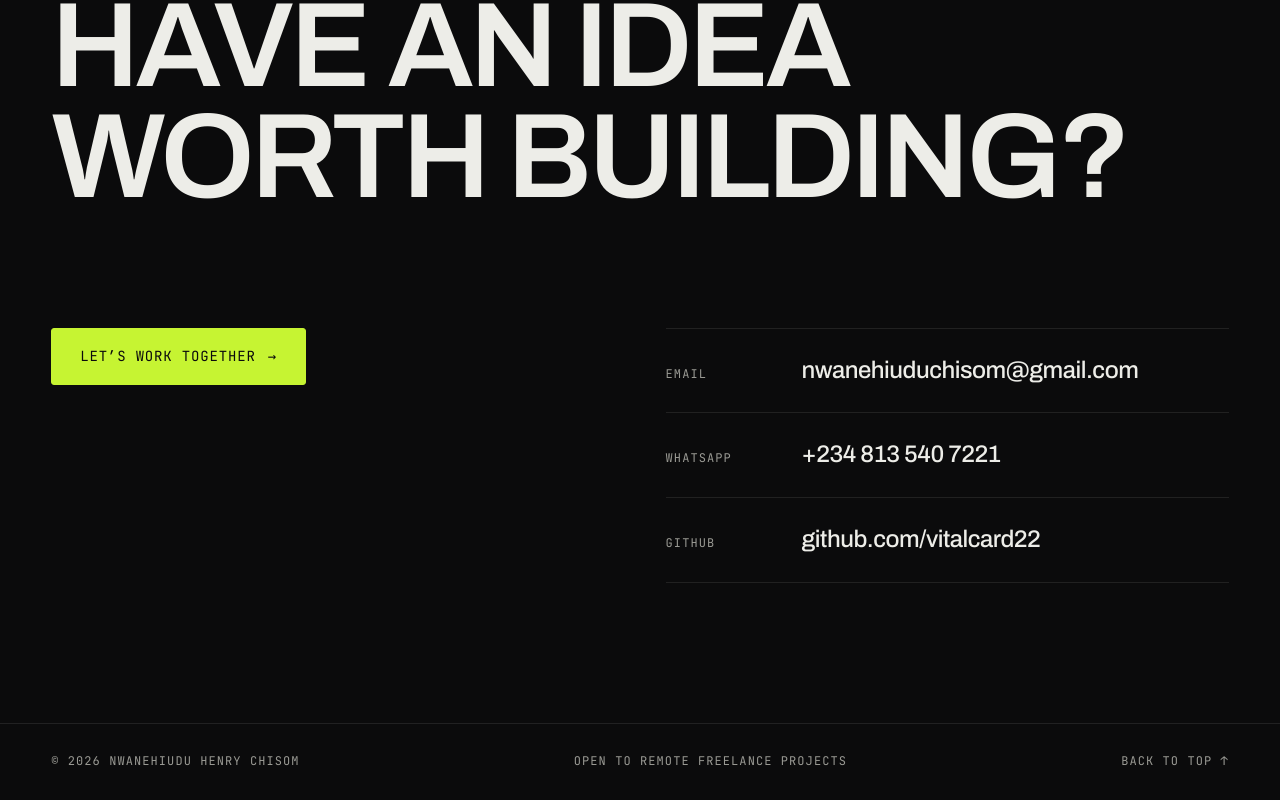
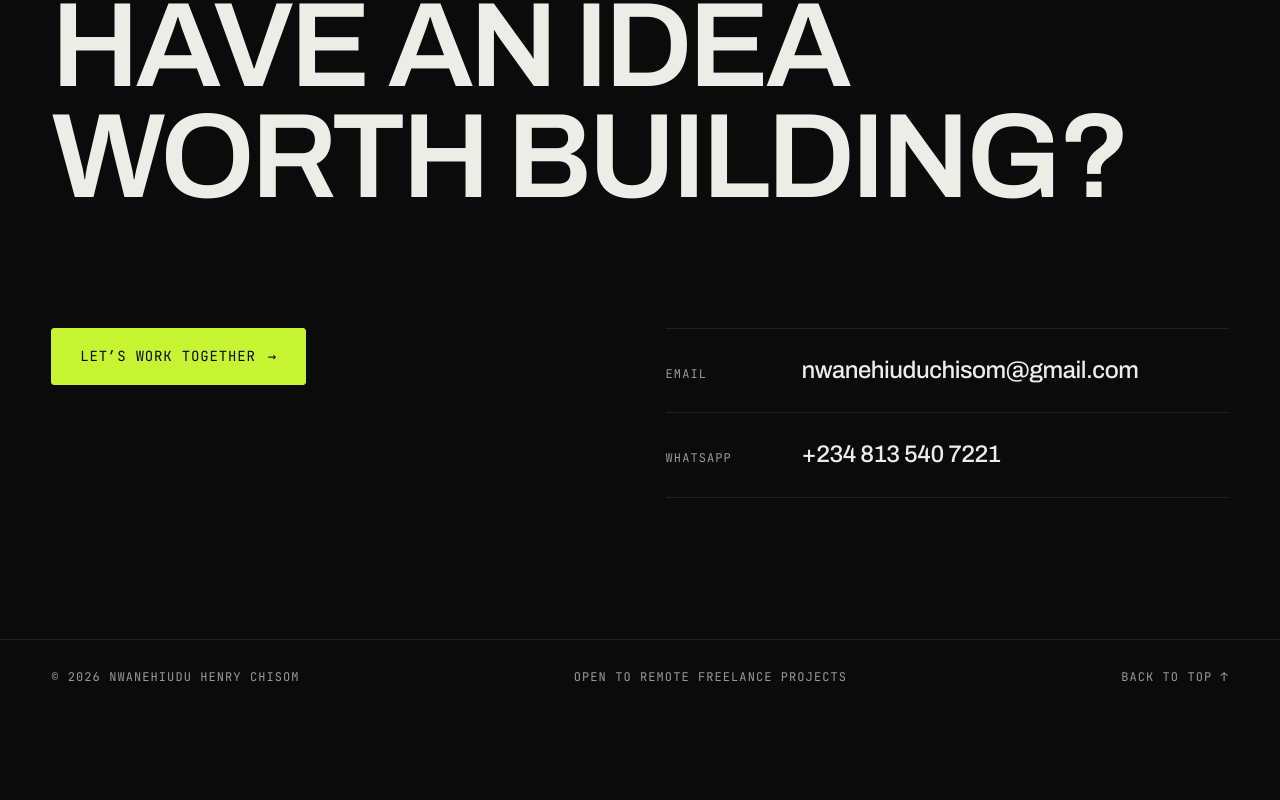
Before and after one commit to vitalcard22/vitaltech, a React (Vite) app: page / in a window 1280 px wide. Shown: the part 6461-7261 px from the top of the page. After the commit the page ends 7177 px from the top, so only its background shows below. Built offline with nearby package versions, Linux system fonts and the light colour scheme.

Commit message:
Remove GitHub link from contact and metadata
Co-Authored-By: Claude Sonnet 5.5 <noreply@anthropic.com>
Claude-Session: https://claude.ai/code/session_015jGHj8V9nxap4z3zMqdrVr

```diff
--- a/index.html
+++ b/index.html
@@ -29,8 +29,7 @@
         "name": "Nwanehiudu Henry Chisom",
         "jobTitle": "Senior Data Analyst & Digital Marketer",
         "worksFor": { "@type": "Organization", "name": "Uvanka Company Limited" },
-        "url": "https://vitaltech-theta.vercel.app/",
-        "sameAs": ["https://github.com/vitalcard22"]
+        "url": "https://vitaltech-theta.vercel.app/"
       }
     </script>
   </head>
--- a/src/data/site.ts
+++ b/src/data/site.ts
@@ -104,7 +104,6 @@ export const contact = {
   links: [
     { label: 'Email', value: 'nwanehiuduchisom@gmail.com', href: 'mailto:nwanehiuduchisom@gmail.com' },
     { label: 'WhatsApp', value: '+234 813 540 7221', href: 'https://wa.me/2348135407221' },
-    { label: 'GitHub', value: 'github.com/vitalcard22', href: 'https://github.com/vitalcard22' },
     // TODO: add LinkedIn and X here when you have them, for example:
     // { label: 'LinkedIn', value: 'linkedin.com/in/your-handle', href: 'https://www.linkedin.com/in/your-handle' },
   ],
```
